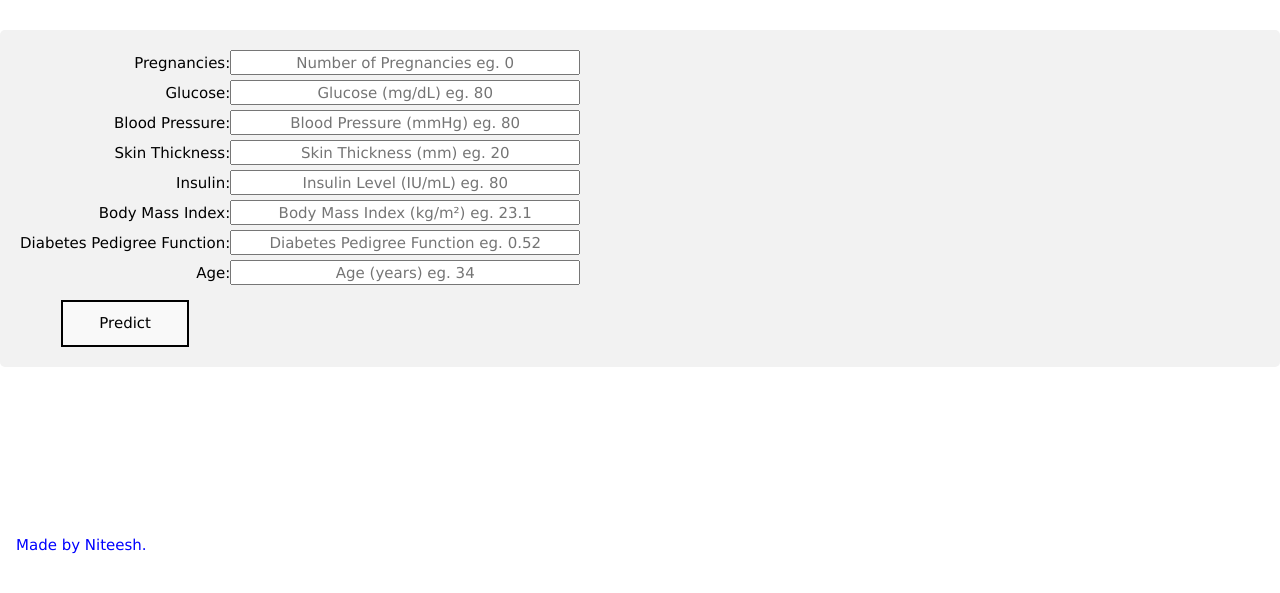
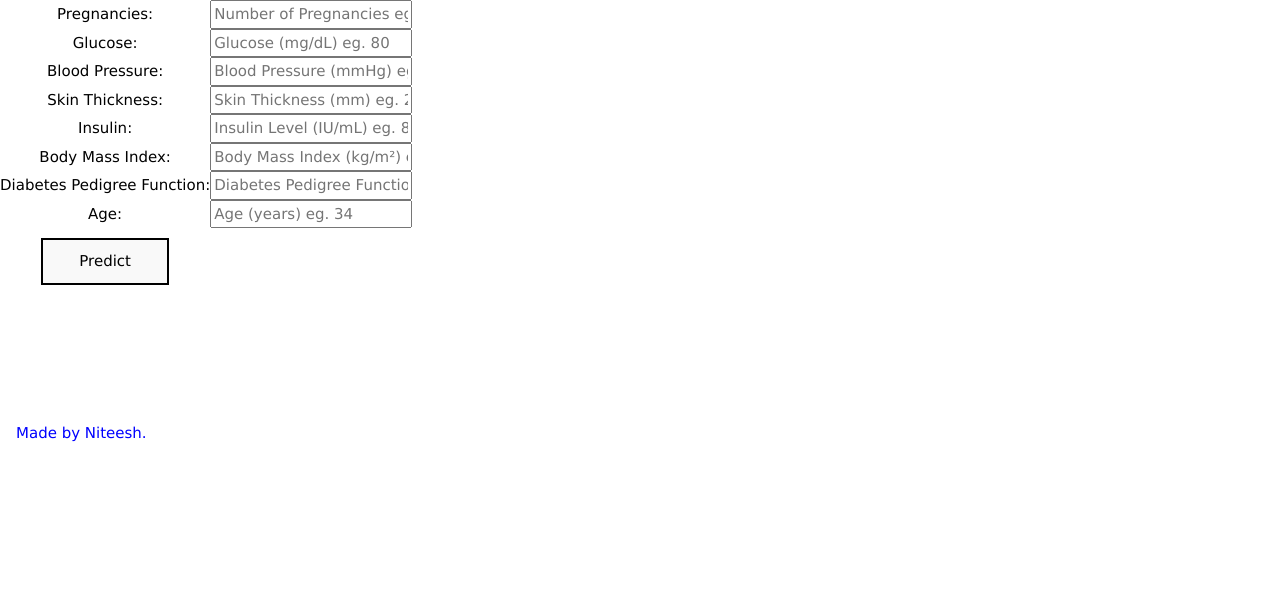
Before and after one commit to Niteesh95/Diabetes-Prediction-Deployment, a Flask app: page / in a window 1280 px wide. Shown: the part 65-658 px from the top of the page. Run offline with Flask 2, Linux system fonts and the light colour scheme; parts of the project's set-up code (start-up, migrations or seed data) failed here and were passed over; some libraries are stand-ins or nearby versions.

Commit message:
modification

```diff
--- a/static/styles.css
+++ b/static/styles.css
@@ -11,29 +11,9 @@ body {
 
 form {display: table;}
 p    { display: table-row;  }
+label { display: table-cell; }
+input { display: table-cell; }
 
-.ml-container{
-  margin: 30px 0;
-  flex: 1 0 auto;
-  border-radius: 5px;
-  background-color: #f2f2f2;
-  padding: 20px;
-  text-align: center;
-}
-
-.label {
-    text-align: right;
-    margin-right: 50px;
-    display: table-cell;
-}
-
-.form-input {
-	text-align: center;
-	width: 350px;
-	height: 25px;
-	margin-bottom: 5px;
-  display: table-cell;
-}
 
 .my-cta-button{
    	border: 2px solid #000000;
```
